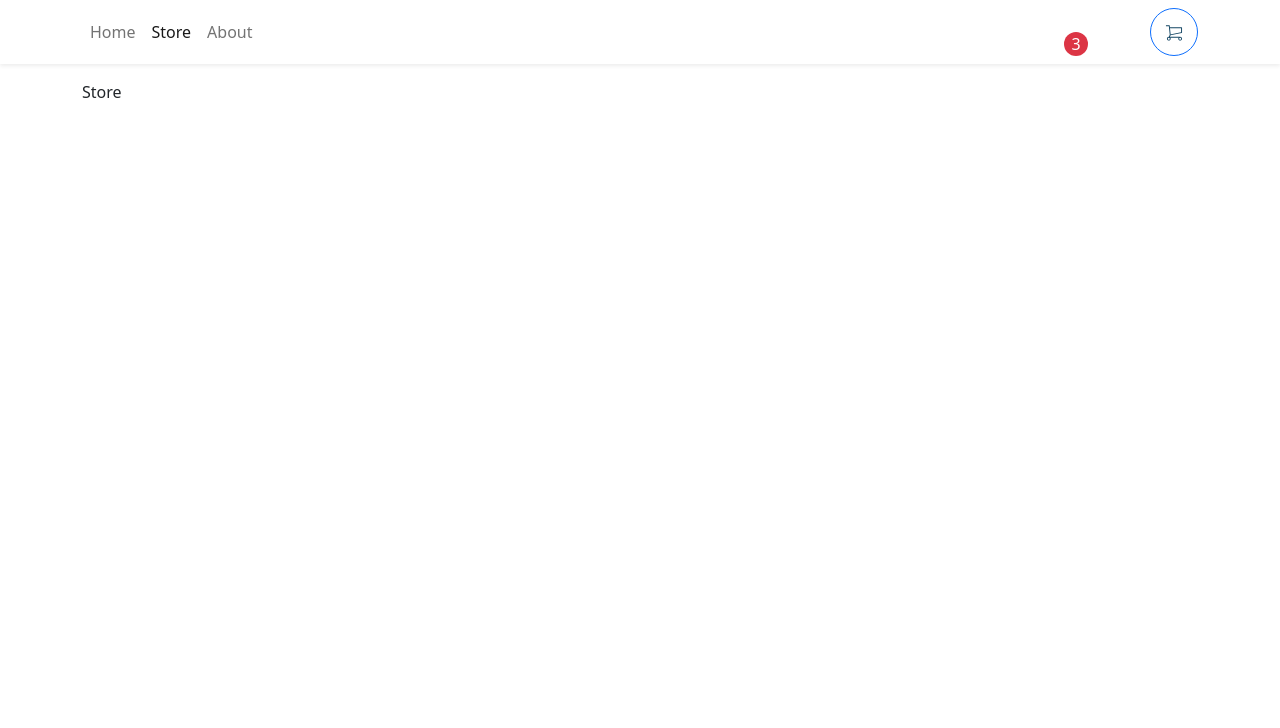
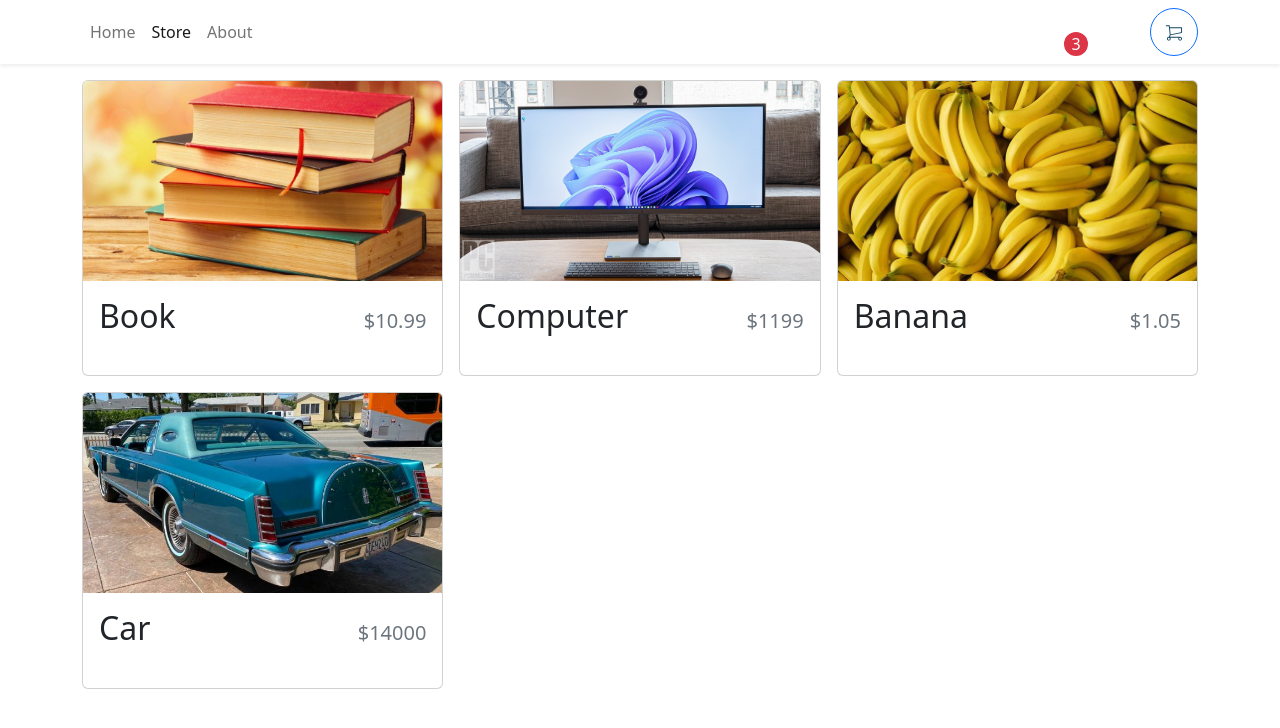
Before and after one commit to gershomlapaix/ts-hub, a React (Vite) app in the folder react-ts-proj/: page /store in a window 1280 px wide. Shown: the top 728 px of the page. Built offline with nearby package versions, Linux system fonts and the light colour scheme.

Commit message:
adding currency formater utility function

```diff
--- /dev/null
+++ b/react-ts-proj/src/components/StoreItem.tsx
@@ -0,0 +1,28 @@
+import React from "react";
+import { Card } from "react-bootstrap";
+
+type StoreItemProps = {
+  id: number;
+  name: string;
+  price: number;
+  imgUrl: string;
+};
+export default function StoreItem({ id, name, price, imgUrl }: StoreItemProps) {
+  return (
+    <Card>
+      <Card.Img
+        variant="top"
+        src={imgUrl}
+        height="200px"
+        style={{ objectFit: "cover" }}
+      />
+
+      <Card.Body className="d-flex flex-column">
+        <Card.Title className="d-flex justify-content-between align-items-baseline mb-4">
+            <span className="fs-2">{name}</span>
+            <span className="ms-2 text-muted">${price}</span>
+        </Card.Title>
+      </Card.Body>
+    </Card>
+  );
+}
--- a/react-ts-proj/src/data/items.json
+++ b/react-ts-proj/src/data/items.json
@@ -3,7 +3,7 @@
     "id": 1,
     "name": "Book",
     "price": 10.99,
-    "imgUrl": "/imgs/book.jpg"
+    "imgUrl": "/imgs/books.jpeg"
   },
   {
     "id": 2,
@@ -21,6 +21,6 @@
     "id": 4,
     "name": "Car",
     "price": 14000,
-    "imgUrl": "/imgs/car.jpg"
+    "imgUrl": "/imgs/lincoln.jpg"
   }
 ]
--- a/react-ts-proj/src/pages/Store.tsx
+++ b/react-ts-proj/src/pages/Store.tsx
@@ -1,9 +1,15 @@
+import { Row, Col } from "react-bootstrap";
+import StoreItem from "../components/StoreItem";
+import storeItems from "../data/items.json";
+
 export default function Store() {
-
-
-    return (
-        <>
-            Store
-        </>
-    )
+  return (
+    <Row md={2} xs={1} lg={3} className="g-3">
+      {storeItems.map((item) => (
+        <Col key={item.id}>
+            <StoreItem {...item}/>
+        </Col>
+      ))}
+    </Row>
+  );
 }
--- a/react-ts-proj/tsconfig.json
+++ b/react-ts-proj/tsconfig.json
@@ -12,7 +12,7 @@
     "module": "ESNext",
     "moduleResolution": "Node",
     "resolveJsonModule": true,
-    "isolatedModules": true,
+    // "isolatedModules": true,
     "noEmit": true,
     "jsx": "react-jsx"
   },
```
Also changed, not shown: react-ts-proj/src/utils/formatCurrency.ts (added, +8 -0 lines).
